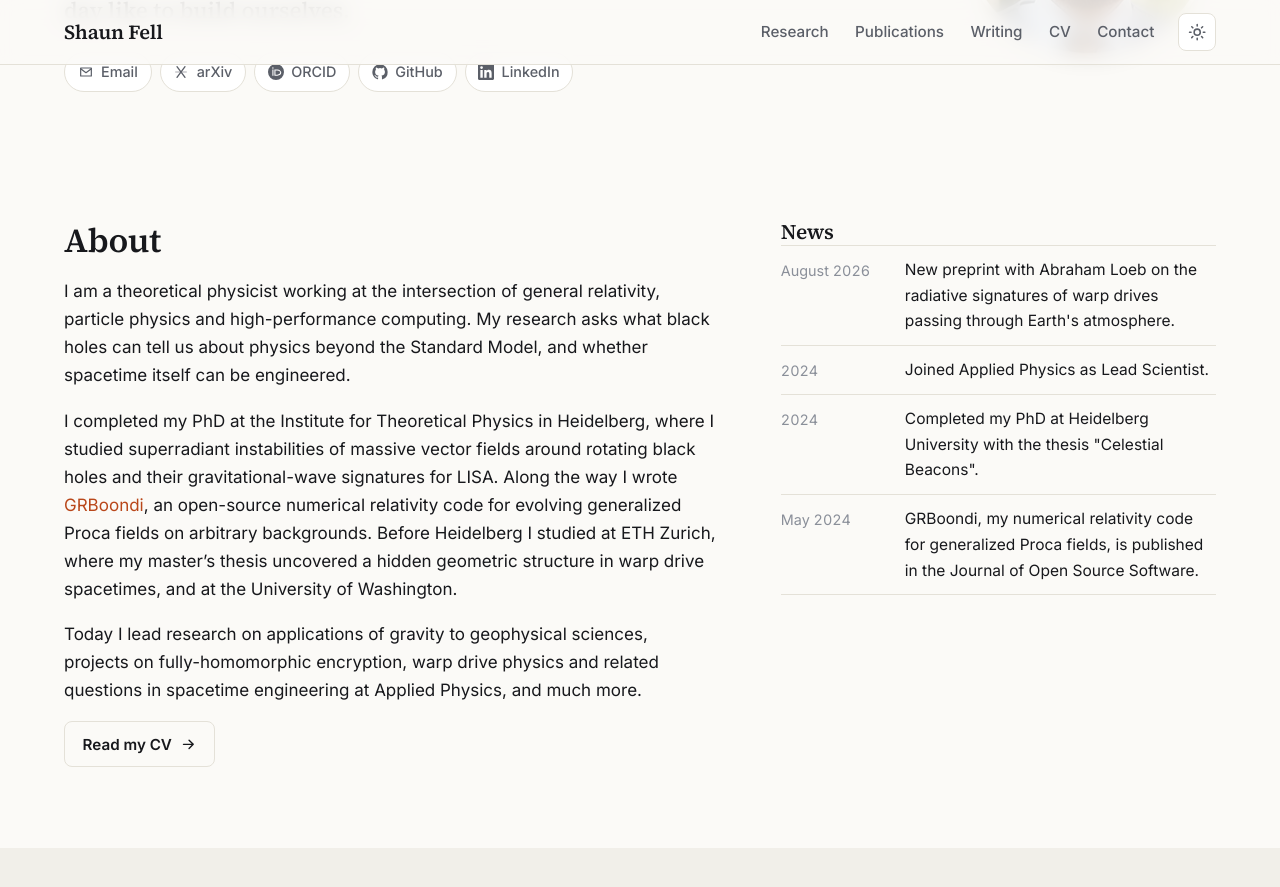
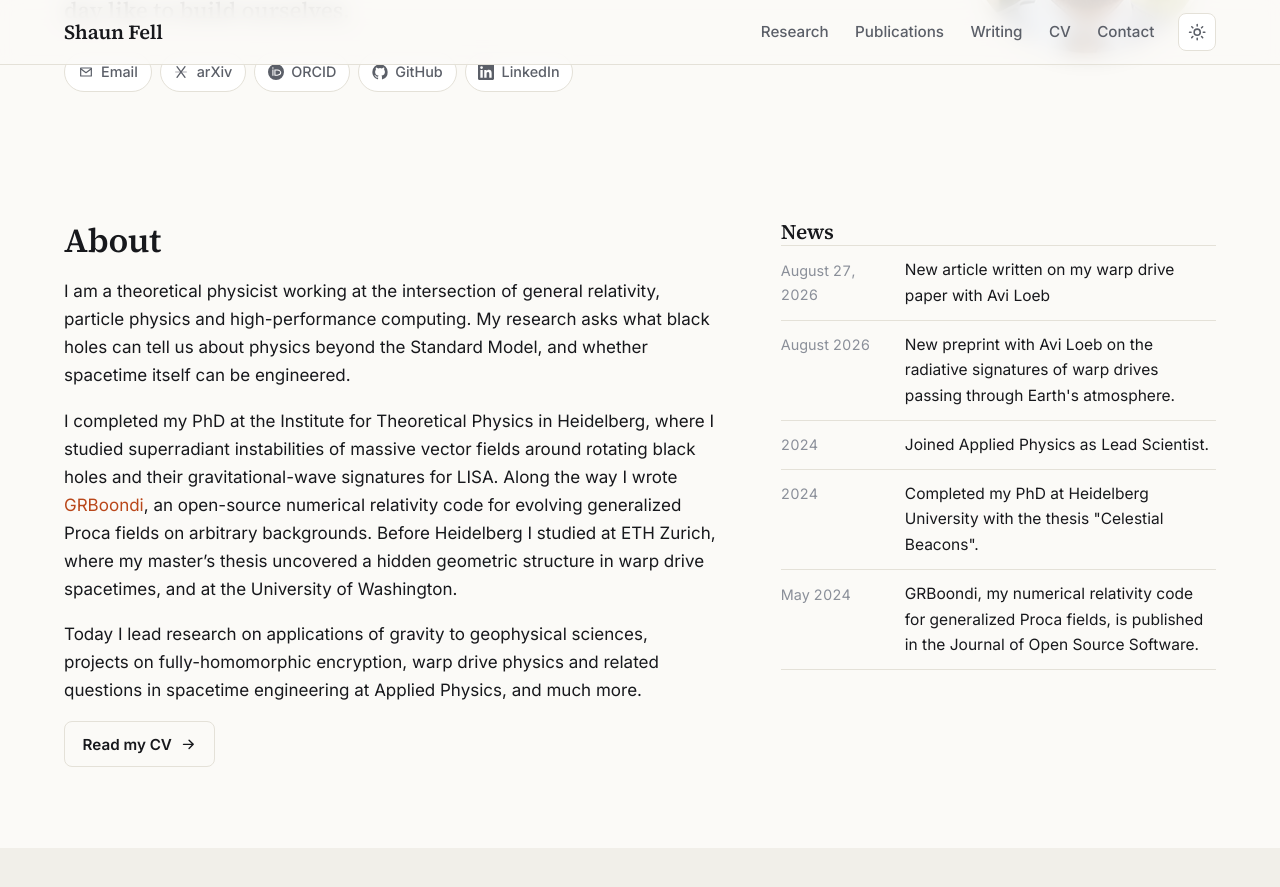
Before and after one commit to ShaunFell/ShaunFell.github.io, a Jekyll site: the page built from index.html, in a window 1280 px wide and 900 px high, scrolled down 388 px. Shown: the top 887 px of the window. Built offline with Jekyll 4.4.1, drawn with Linux system fonts in a browser that asks for light colours.

Commit message:
added new News item

```diff
--- a/_data/news.yml
+++ b/_data/news.yml
@@ -1,6 +1,9 @@
 # Short dated updates for the home page. Newest first; "when" is free text.
+- when: August 27, 2026
+  text: New article written on my warp drive paper with Avi Loeb
+  url: https://thedebrief.org/physicists-reveal-possible-connection-between-warp-drive-spacecraft-and-phenomena-detailed-in-recent-pentagon-releases/
 - when: August 2026
-  text: New preprint with Abraham Loeb on the radiative signatures of warp drives passing through Earth's atmosphere.
+  text: New preprint with Avi Loeb on the radiative signatures of warp drives passing through Earth's atmosphere.
   url: https://arxiv.org/abs/2608.10800
 - when: 2024
   text: Joined Applied Physics as Lead Scientist.
```
